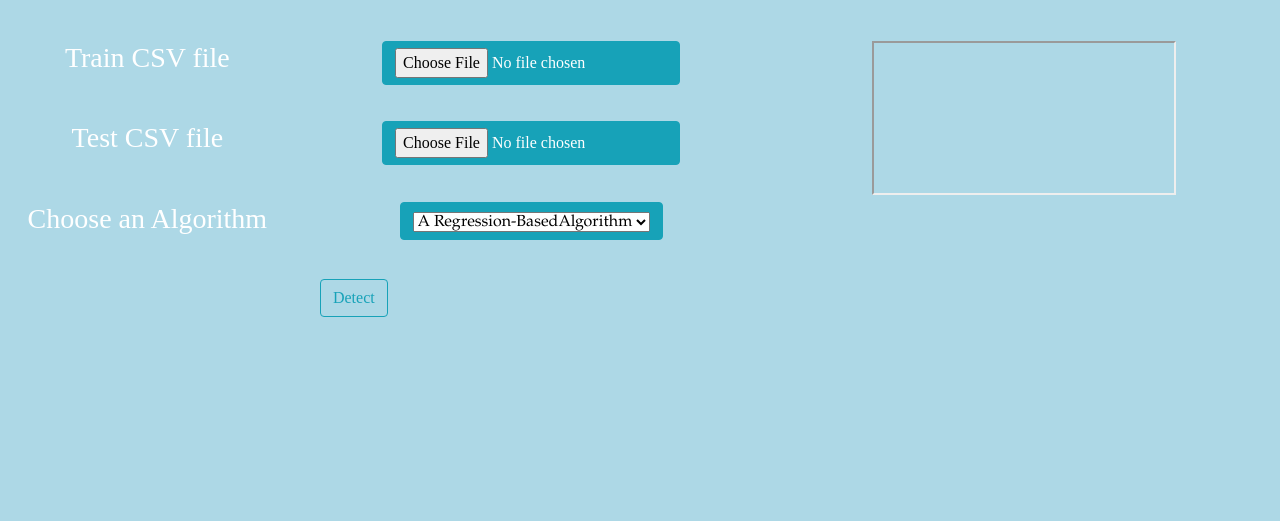
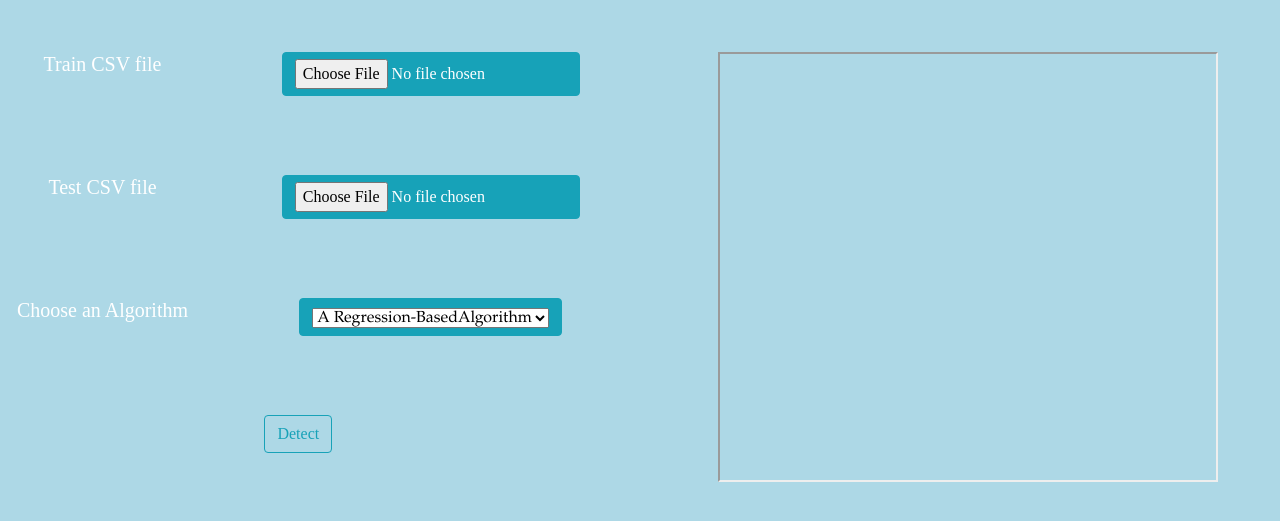
Before and after one commit to NoamBasha/AnomalyDetectionWebApp, a plain HTML site: page View/index.html in a window 1280 px wide. Shown: the part 63-584 px from the top of the page. Drawn offline with nearby package versions, Linux system fonts and the light colour scheme.

Commit message:
Edited View.

```diff
--- a/View/index.html
+++ b/View/index.html
@@ -19,14 +19,13 @@
           <h1>Anomaly Detection Server</h1>
         </div>
 
-        <!-- the result frame -->
-        <div class="item2">
-          <iframe name="result"></iframe>
-        </div>
+    <!-- the result bord-->
+    <div class="item2"><iframe width="500"
+      height="430" name="result"></iframe></div>
 
         <!-- Train CSV file title -->
         <div class="item3">
-          <h3>Train CSV file</h3>
+          <h5>Train CSV file</h5>
         </div>
 
         <!-- Train CSV file button -->
@@ -38,7 +37,7 @@
 
         <!-- text CSV file title -->
         <div class="item5">
-          <h3>Test CSV file</h3>
+          <h5>Test CSV file</h5>
         </div>
 
         <!-- text CSV file button -->
@@ -50,7 +49,7 @@
 
         <!-- algorithm title -->
         <div class="item7">
-          <h3>Choose an Algorithm</h3>
+          <h5>Choose an Algorithm</h5>
         </div>
 
         <!-- algorithm button -->
@@ -65,7 +64,7 @@
 
         <!-- detect button -->
         <div class="item9">
-          <button type="button" class="btn btn-outline-info" class="btn btn-primary btn-lg btn-block">Detect</button>
+          <button width=500 type="button" class="btn btn-outline-info" >Detect</button>
         </div>
 
         <!-- JQuery -->
--- a/View/style.css
+++ b/View/style.css
@@ -21,12 +21,6 @@ div {
   grid-gap: 50px;
 }
 
-table {
-  font-size: 20px;
-  color: rgb(255, 255, 255);
-  font-family: "Garamond";
-}
-
 label {
   color: rgb(255, 255, 255);
   font-size: 20px;
@@ -42,7 +36,7 @@ option {
 }
 
 iframe {
-  background-color: transparent;
+  background-color: lightblue;
   font-family: "Garamond";
   width: "500";
   height: "400";
@@ -73,6 +67,7 @@ iframe {
 }
 .item9 {
   grid-area: main4;
+  width: 300;
 }
 
 .grid-container {
```
